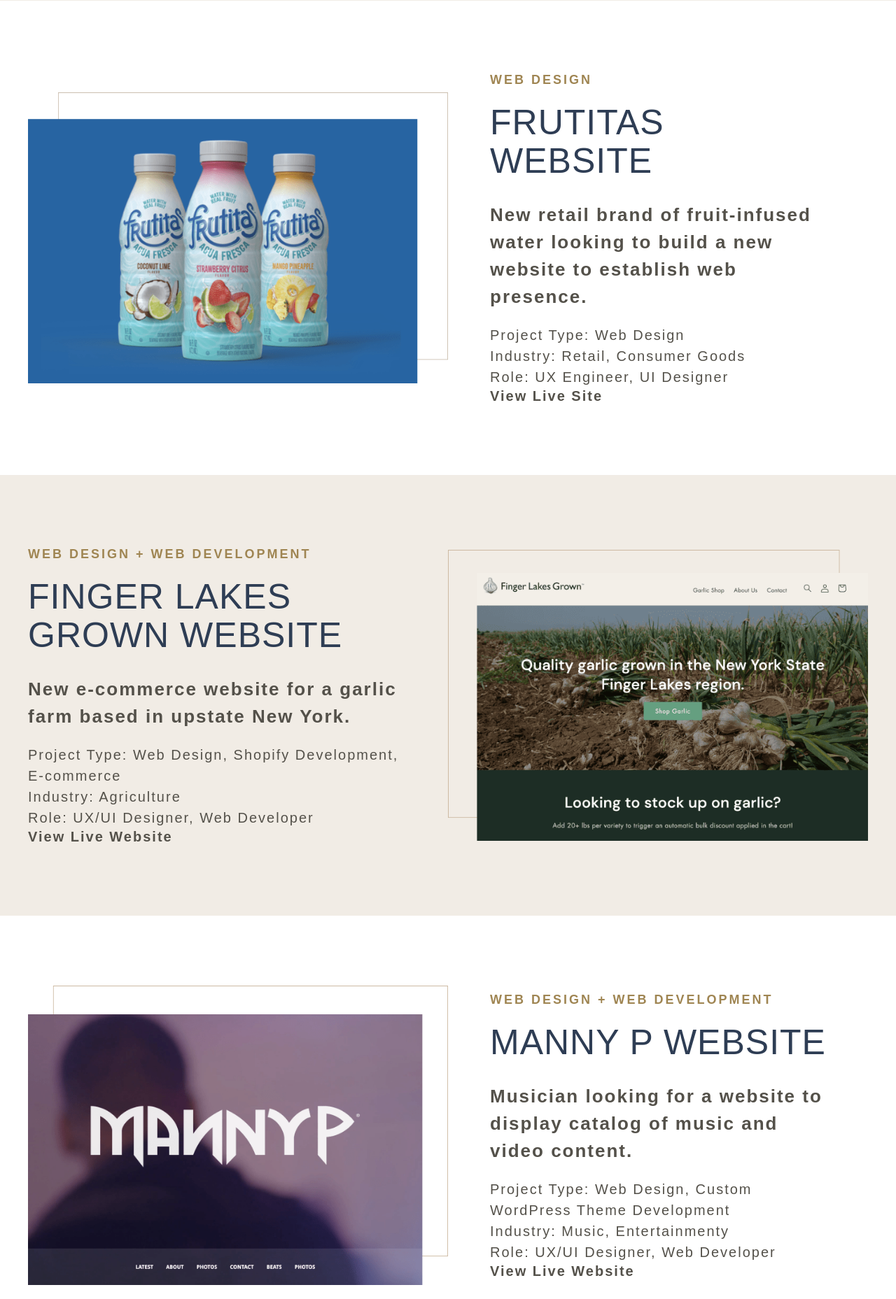
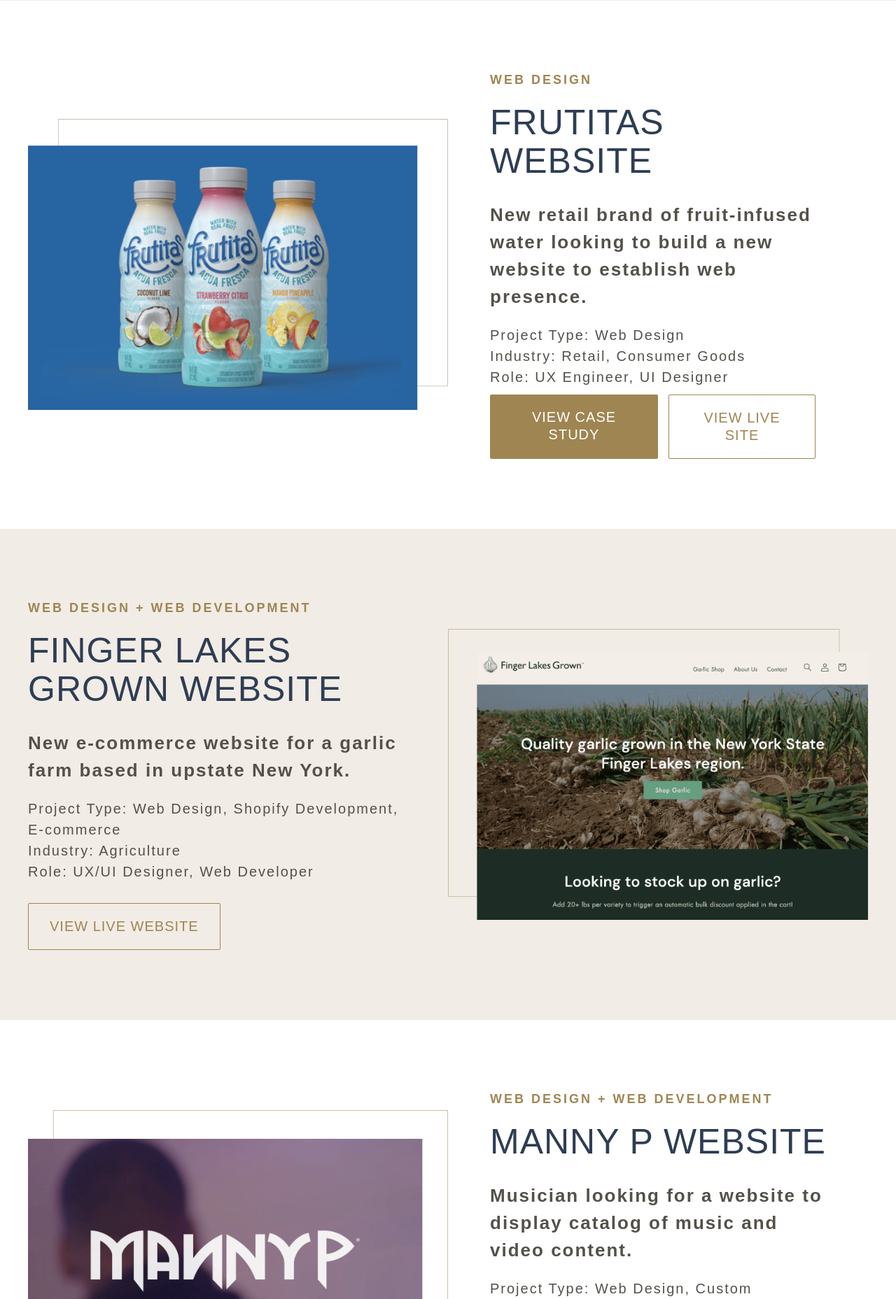
Before and after one commit to otm-mperez/moniqueperez, a PHP site: page / in a window 1280 px wide. Shown: the part 3125-4982 px from the top of the page at 70% size. Run offline with PHP 8.4, Linux system fonts and the light colour scheme; some web fonts are replaced.

Commit message:
button styling

```diff
--- a/assets/scss/_buttons.scss
+++ b/assets/scss/_buttons.scss
@@ -1,3 +1,66 @@
 /* -------------------------------------------------------------------------- */
 /*  BUTTONS                                                                   */
 /* -------------------------------------------------------------------------- */
+
+button, .button {
+  padding: 20px 30px;
+  border-radius: 2px;
+  text-transform: uppercase;
+  font-size: inherit;
+  font-weight: $medium;
+  text-decoration: none;
+  text-align: center;
+  display: inline-block;
+  transition: all 300ms;
+  letter-spacing: 1px;
+
+  &.primary {
+    background: $button-color;
+    color: $white;
+    &:hover {
+      background: $button-hover;
+      color: $white;
+      text-decoration: none;
+    }
+  }
+  &.outline {
+    background: transparent;
+    border: 1px solid $button-color;
+    color: $button-color;
+    &:hover {
+      background: $milk;
+      border-color: $button-hover;
+      color: $button-hover;
+      text-decoration: none;
+    }
+  }
+  &.arrow {
+    &:after {
+      content: url('assets/img/ico-arrow.svg');
+      margin-left: 10px;
+    }
+  }
+}
+
+.button-group {
+  display: flex;
+  margin-top: 10px;
+
+  &.center {
+    justify-content: center;
+  }
+
+  button, .button {
+    margin-right: 15px;
+  }
+
+  @media (max-width: $lg-tablet) {
+    flex-direction: column;
+    justify-content: center;
+    margin: 20px auto;
+    max-width: 80%;
+    button, .button {
+      margin: 10px 0;
+    }
+  }
+}
--- a/assets/scss/_signup.scss
+++ /dev/null
@@ -1,3 +0,0 @@
-/* -------------------------------------------------------------------------- */
-/*  SIGNUP                                                                    */
-/* -------------------------------------------------------------------------- */
--- a/assets/scss/main.scss
+++ b/assets/scss/main.scss
@@ -25,7 +25,7 @@
 
 // Elements //
 // ------------------------------------------------------ //
-// @import '_buttons.scss';
+@import '_buttons.scss';
 // @import '_forms.scss';
 // @import '_links.scss';
 // @import '_lists.scss';
--- a/index.php
+++ b/index.php
@@ -48,7 +48,7 @@
           <span class="medium">Industry:</span> Healthcare, Technology<br>
           <span class="medium">Role:</span> UX/UI Designer, Consultant
         </p>
-        <!-- <a class="button" href="/project-dime-playbook">View Case Study</a> -->
+        <!-- <a class="button primary" href="/project-dime-playbook">View Case Study</a> -->
       </div>
 
       <div class="col">
@@ -71,8 +71,10 @@
           <span class="medium">Industry:</span> Retail, Consumer Goods<br>
           <span class="medium">Role:</span> UX Engineer, UI Designer
         </p>
-        <a class="button" href="//frutitas.com">View Live Site</a>
-        <!-- <a class="button" href="/project-frutitas">View Case Study</a> -->
+        <div class="button-group">
+          <a class="button primary" href="/project-frutitas">View Case Study</a>
+          <a class="button outline" href="//frutitas.com">View Live Site</a>
+        </div>
       </div>
 
       <div class="col">
@@ -95,8 +97,8 @@
           <span class="medium">Industry:</span> Agriculture<br>
           <span class="medium">Role:</span> UX/UI Designer, Web Developer
         </p>
-        <a class="button" href="//fingerlakesgrown.com">View Live Website</a>
-        <!-- <a class="button" href="/project-finger-lakes-grown-website">View Case Study</a> -->
+        <!-- <a class="button primary" href="/project-finger-lakes-grown-website">View Case Study</a> -->
+        <a class="button outline" href="//fingerlakesgrown.com">View Live Website</a>
       </div>
 
       <div class="col">
@@ -119,8 +121,8 @@
           <span class="medium">Industry:</span> Music, Entertainmenty<br>
           <span class="medium">Role:</span> UX/UI Designer, Web Developer
         </p>
-        <a class="button" href="//mannyp.com">View Live Website</a>
-        <!-- <a class="button" href="/project-mannyp-website">View Case Study</a> -->
+        <!-- <a class="button primary" href="/project-mannyp-website">View Case Study</a> -->
+        <a class="button outline" href="//mannyp.com">View Live Website</a>
       </div>
 
       <div class="col">
@@ -167,7 +169,7 @@
 
       <p>Through my experience, I have become specialized in</p>
 
-      <a class="button arrow" href="//calendly.com/moniqueperez/consultation" target="_blank">Book Time on Calendly</a>
+      <a class="button primary arrow" href="//calendly.com/moniqueperez/consultation" target="_blank">Book Time on Calendly</a>
     </div>
   </section>
 
--- a/style.css
+++ b/style.css
@@ -1081,6 +1081,56 @@
         text-decoration: underline; }
 
 /* -------------------------------------------------------------------------- */
+/*  BUTTONS                                                                   */
+/* -------------------------------------------------------------------------- */
+button, .button {
+  padding: 20px 30px;
+  border-radius: 2px;
+  text-transform: uppercase;
+  font-size: inherit;
+  font-weight: 500;
+  text-decoration: none;
+  text-align: center;
+  display: inline-block;
+  transition: all 300ms;
+  letter-spacing: 1px; }
+  button.primary, .button.primary {
+    background: #9F8552;
+    color: #FFFFFF; }
+    button.primary:hover, .button.primary:hover {
+      background: #8e7749;
+      color: #FFFFFF;
+      text-decoration: none; }
+  button.outline, .button.outline {
+    background: transparent;
+    border: 1px solid #9F8552;
+    color: #9F8552; }
+    button.outline:hover, .button.outline:hover {
+      background: #F6F4F1;
+      border-color: #8e7749;
+      color: #8e7749;
+      text-decoration: none; }
+  button.arrow:after, .button.arrow:after {
+    content: url("assets/img/ico-arrow.svg");
+    margin-left: 10px; }
+
+.button-group {
+  display: flex;
+  margin-top: 10px; }
+  .button-group.center {
+    justify-content: center; }
+  .button-group button, .button-group .button {
+    margin-right: 15px; }
+  @media (max-width: 960px) {
+    .button-group {
+      flex-direction: column;
+      justify-content: center;
+      margin: 20px auto;
+      max-width: 80%; }
+      .button-group button, .button-group .button {
+        margin: 10px 0; } }
+
+/* -------------------------------------------------------------------------- */
 /*  SOCIAL                                                                    */
 /* -------------------------------------------------------------------------- */
 .social-links {
```
